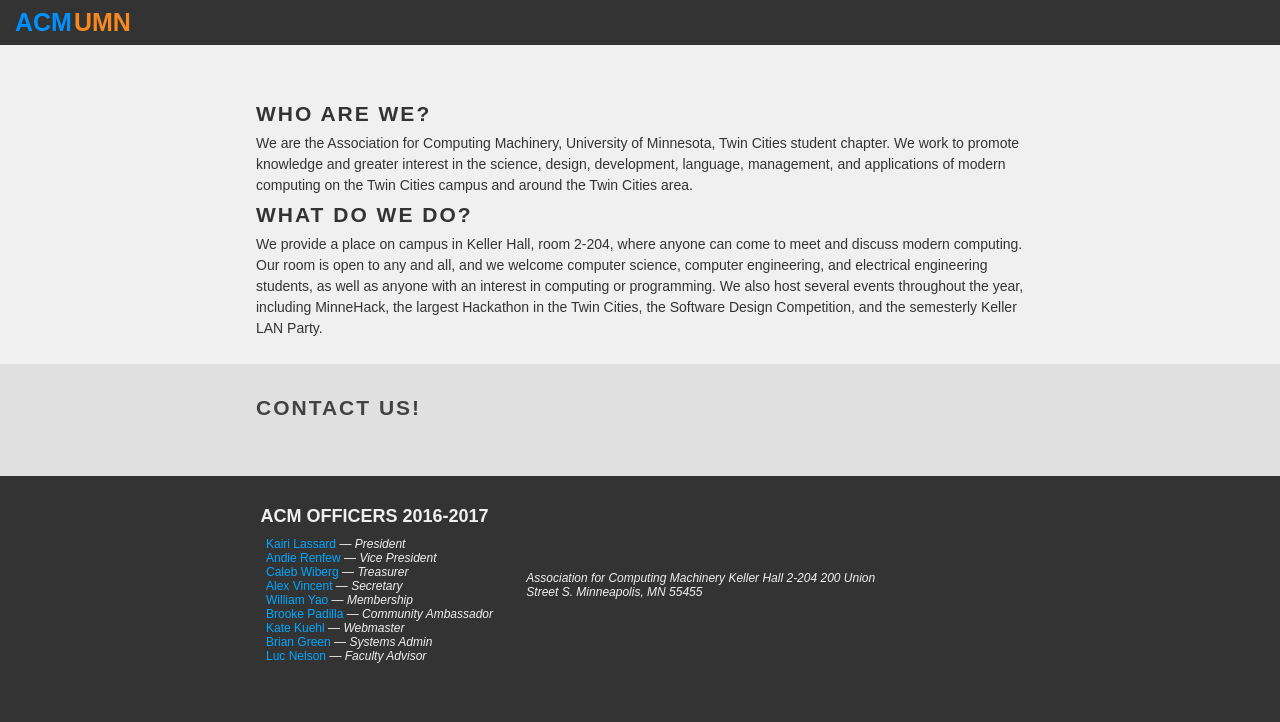
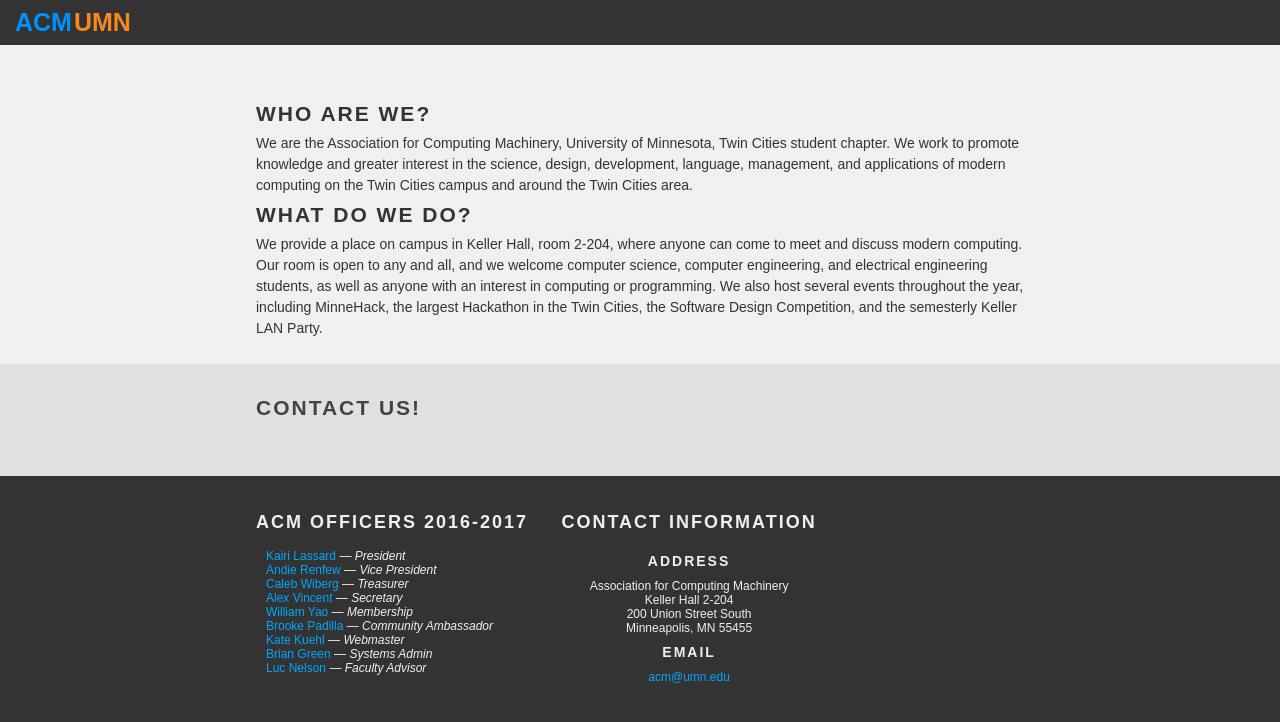
Before and after one commit to acmumn/acm-website, a Jekyll site: the page built from index.html, in a window 1280 px wide. Shown: the top 722 px of the page. Built offline with Jekyll 4.4.1, drawn with Linux system fonts in a browser that asks for light colours.

Commit message:
footer stylin'

```diff
--- a/_includes/footer.html
+++ b/_includes/footer.html
@@ -17,11 +17,21 @@
       </ul>
     </div>
 
-    <address id="contact-info">
-      Association for Computing Machinery
-      Keller Hall 2-204
-      200 Union Street S.
-      Minneapolis, MN 55455
-    </address>
+    <div id="contact-info">
+      <h1>Contact Information</h1>
+      <h2>Address</h2>
+      <address>
+        Association for Computing Machinery<br/>
+        Keller Hall 2-204<br/>
+        200 Union Street South<br/>
+        Minneapolis, MN 55455
+      </address>
+      <h2>Email</h2>
+      <p>
+        <a href="mailto:acm@umn.edu">
+          acm@umn.edu
+        </a>
+      </p>
+    </div>
   </div>
 </footer>
--- a/_sass/_footer.sass
+++ b/_sass/_footer.sass
@@ -11,9 +11,21 @@
   background-color: $fg-color-primary
   color: $bg-color-primary
 
+  h1, h2
+    text-align: center
+
+  h1
+    font-size: 18px
+    margin-bottom: 10px
+
+  h2
+    font-size: 14px
+    text-transform: uppercase
+    margin: 5px 0px
+
   #officers
     display: inline-block
-    vertical-align: middle
+    vertical-align: top
     max-width: $phone-breakpoint / 2
     margin-right: $column-gutter / 2
 
@@ -23,19 +35,16 @@
       .position
         font-style: italic
 
-    h1
-      font-size: 18px
-      font-weight: bold
-      text-transform: uppercase
-      text-align: center
-
-      margin-bottom: 10px
-
   #contact-info
     display: inline-block
-    vertical-align: middle
+    vertical-align: top
     max-width: $phone-breakpoint / 2
     margin-left: $column-gutter / 2
+
+    text-align: center
+
+    address
+      font-style: normal
 
   &> .content
     +centered
--- a/_sass/_general.sass
+++ b/_sass/_general.sass
@@ -5,6 +5,11 @@
 *
   margin: 0px
   padding: 0px
+
+h1, h2, h3, h4, h5, h6
+  text-transform: uppercase
+  letter-spacing: 2px
+  line-height: 1.8em
 
 body
   margin: 0px
@@ -39,11 +44,6 @@
       +centered
       max-width: $phone-breakpoint
 
-    h1, h2, h3, h4, h5, h6
-      text-transform: uppercase
-      letter-spacing: 2px
-      line-height: 1.8em
-
 a
   text-decoration: none
   color: $accent-color-primary
```
